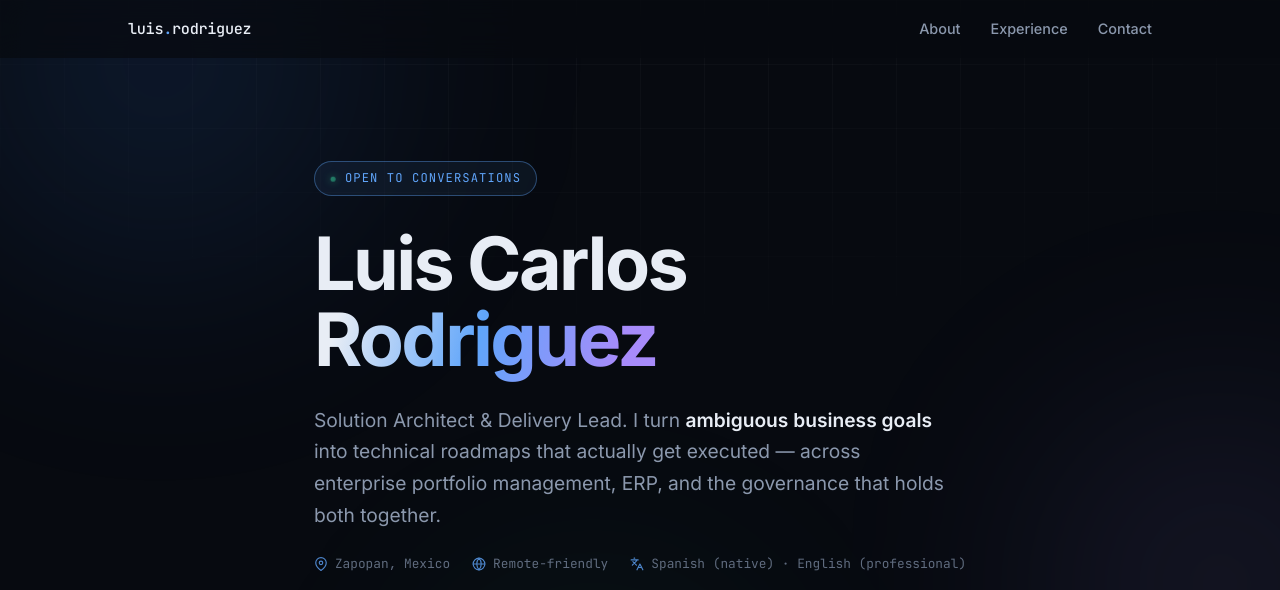
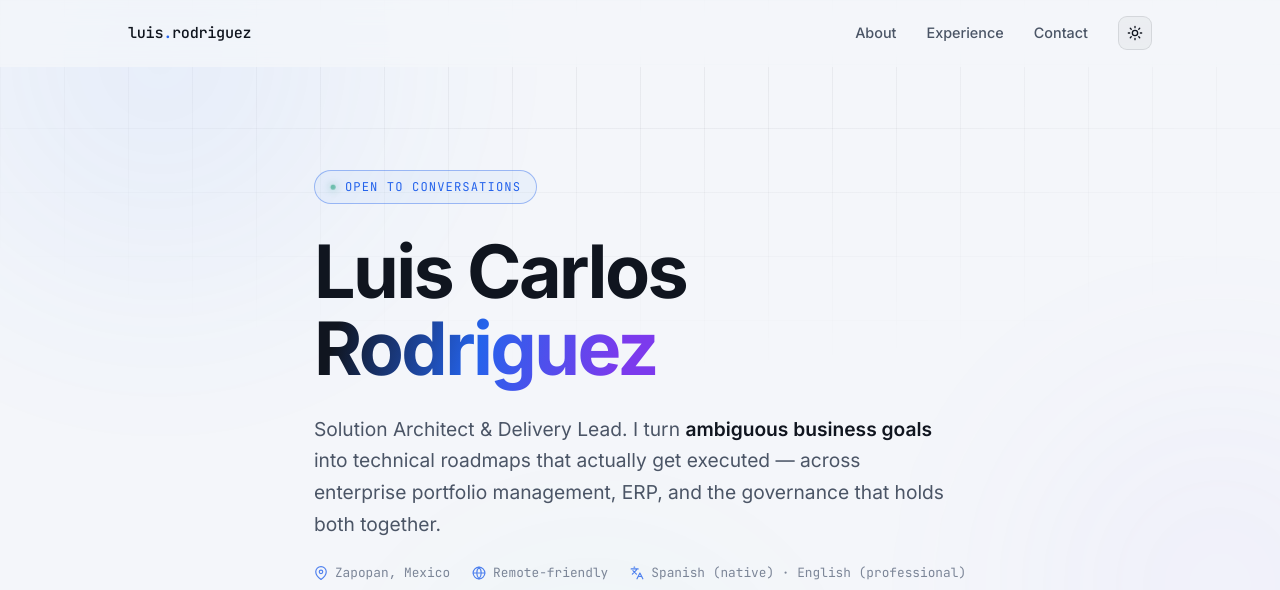
Before and after one commit to Luiscarlord/luiscarlosrodriguez-site, a plain HTML site: page index.html in a window 1280 px wide. Shown: the top 590 px of the page. Drawn offline with Linux system fonts and the light colour scheme; a script that the page names is missing.

Commit message:
Add light/dark theme toggle, hero cursor animation, and print stylesheet

```diff
--- a/index.html
+++ b/index.html
@@ -85,6 +85,28 @@
   --accent-3:#34d399;
   --radius:14px;
   --max:1080px;
+  --hdr-bg:rgba(7,10,16,.72);
+  --hdr-bg-scrolled:rgba(7,10,16,.9);
+  --grid-line:rgba(255,255,255,.028);
+  --glow-opacity:.5;
+}
+
+[data-theme="light"]{
+  --bg:#f4f6fa;
+  --bg-2:#ffffff;
+  --surface:rgba(10,15,25,.035);
+  --border:rgba(10,15,25,.1);
+  --border-lit:rgba(37,99,235,.4);
+  --text:#10151f;
+  --muted:#4b5566;
+  --dim:#7c8698;
+  --accent:#2563eb;
+  --accent-2:#7c3aed;
+  --accent-3:#059669;
+  --hdr-bg:rgba(244,246,250,.78);
+  --hdr-bg-scrolled:rgba(244,246,250,.94);
+  --grid-line:rgba(10,15,25,.05);
+  --glow-opacity:.3;
 }
 
 *{box-sizing:border-box;margin:0;padding:0}
@@ -98,19 +120,21 @@ body{
   line-height:1.65;
   -webkit-font-smoothing:antialiased;
   overflow-x:hidden;
+  transition:background .3s ease,color .3s ease;
 }
 
 /* ---------- ambient background ---------- */
 .bg-wrap{position:fixed;inset:0;z-index:-2;pointer-events:none;overflow:hidden}
-.glow{position:absolute;border-radius:50%;filter:blur(110px);opacity:.5}
+.glow{position:absolute;border-radius:50%;filter:blur(110px);opacity:var(--glow-opacity);transition:opacity .3s ease}
 .glow.a{width:640px;height:640px;top:-260px;left:-160px;background:radial-gradient(circle,rgba(59,130,246,.36),transparent 68%)}
 .glow.b{width:560px;height:560px;top:38%;right:-220px;background:radial-gradient(circle,rgba(167,139,250,.28),transparent 68%)}
 .glow.c{width:520px;height:520px;bottom:-200px;left:26%;background:radial-gradient(circle,rgba(52,211,153,.16),transparent 68%)}
 .grid-bg{
   position:fixed;inset:0;z-index:-1;pointer-events:none;
-  background-image:linear-gradient(rgba(255,255,255,.028) 1px,transparent 1px),
-                   linear-gradient(90deg,rgba(255,255,255,.028) 1px,transparent 1px);
+  background-image:linear-gradient(var(--grid-line) 1px,transparent 1px),
+                   linear-gradient(90deg,var(--grid-line) 1px,transparent 1px);
   background-size:64px 64px;
+  transition:background-image .3s ease;
   mask-image:radial-gradient(ellipse 90% 60% at 50% 0%,#000 20%,transparent 78%);
   -webkit-mask-image:radial-gradient(ellipse 90% 60% at 50% 0%,#000 20%,transparent 78%);
 }
@@ -123,11 +147,23 @@ section{padding:96px 0;position:relative}
 header{
   position:sticky;top:0;z-index:50;
   backdrop-filter:blur(14px);-webkit-backdrop-filter:blur(14px);
-  background:rgba(7,10,16,.72);
+  background:var(--hdr-bg);
   border-bottom:1px solid transparent;
   transition:border-color .3s ease, background .3s ease;
 }
-header.scrolled{border-bottom-color:var(--border);background:rgba(7,10,16,.9)}
+header.scrolled{border-bottom-color:var(--border);background:var(--hdr-bg-scrolled)}
+
+.theme-toggle{
+  display:inline-flex;align-items:center;justify-content:center;
+  width:34px;height:34px;border-radius:9px;border:1px solid var(--border);
+  background:var(--surface);color:var(--text);cursor:pointer;
+  transition:all .22s ease;flex-shrink:0;
+}
+.theme-toggle:hover{border-color:var(--border-lit);background:rgba(96,165,250,.09)}
+.theme-toggle svg{width:16px;height:16px}
+.theme-toggle .icon-sun{display:none}
+[data-theme="light"] .theme-toggle .icon-moon{display:none}
+[data-theme="light"] .theme-toggle .icon-sun{display:block}
 nav{max-width:var(--max);margin:0 auto;padding:16px 28px;display:flex;align-items:center;justify-content:space-between;gap:20px}
 .brand{
   font-family:'JetBrains Mono',monospace;font-weight:500;font-size:.95rem;
@@ -169,6 +205,16 @@ h1 .grad{
   -webkit-background-clip:text;background-clip:text;
   -webkit-text-fill-color:transparent;color:transparent;
 }
+[data-theme="light"] h1 .grad{
+  background:linear-gradient(105deg,#10151f 8%,var(--accent) 48%,var(--accent-2) 88%);
+  -webkit-background-clip:text;background-clip:text;
+}
+.cursor{
+  display:inline-block;width:.5ch;margin-left:6px;color:var(--accent);
+  font-family:'JetBrains Mono',monospace;
+  animation:blink 1.1s step-end infinite;
+}
+@keyframes blink{0%,49%{opacity:1}50%,100%{opacity:0}}
 .lede{font-size:clamp(1.02rem,2.1vw,1.2rem);color:var(--muted);max-width:640px;margin-bottom:22px}
 .lede strong{color:var(--text);font-weight:550}
 .meta-row{
@@ -292,10 +338,22 @@ footer{border-top:1px solid var(--border);padding:26px 0}
   .reveal{opacity:1;transform:none;transition:none}
   html{scroll-behavior:auto}
   .dot{animation:none}
+  .cursor{animation:none;opacity:.6}
 }
 
 ::selection{background:rgba(96,165,250,.3);color:#fff}
 :focus-visible{outline:2px solid var(--accent);outline-offset:3px;border-radius:6px}
+
+@media print{
+  .bg-wrap,.grid-bg,header,.cta-row,.theme-toggle,.cursor{display:none!important}
+  body{background:#fff;color:#000}
+  .reveal{opacity:1!important;transform:none!important}
+  a{color:#000!important;text-decoration:underline}
+  section{padding:20px 0}
+  h1 .grad{-webkit-text-fill-color:#000!important;color:#000!important;background:none!important}
+  .panel,.job-card,.ccard{border-color:#ccc!important;background:none!important;box-shadow:none!important}
+  .tag,.tag.alt,.tag.alt2{background:none!important;border-color:#999!important;color:#000!important}
+}
 </style>
 </head>
 <body>
@@ -314,6 +372,10 @@ footer{border-top:1px solid var(--border);padding:26px 0}
       <a href="#about">About</a>
       <a href="#experience">Experience</a>
       <a href="#contact" data-optional>Contact</a>
+      <button id="theme-toggle" class="theme-toggle" type="button" aria-label="Toggle color theme">
+        <svg class="icon-moon" viewBox="0 0 24 24" fill="none" stroke="currentColor" stroke-width="2" stroke-linecap="round" stroke-linejoin="round"><path d="M21 12.79A9 9 0 1 1 11.21 3 7 7 0 0 0 21 12.79Z"/></svg>
+        <svg class="icon-sun" viewBox="0 0 24 24" fill="none" stroke="currentColor" stroke-width="2" stroke-linecap="round" stroke-linejoin="round"><circle cx="12" cy="12" r="4"/><path d="M12 2v2M12 20v2M4.93 4.93l1.41 1.41M17.66 17.66l1.41 1.41M2 12h2M20 12h2M4.93 19.07l1.41-1.41M17.66 6.34l1.41-1.41"/></svg>
+      </button>
     </div>
   </nav>
 </header>
@@ -325,7 +387,7 @@ footer{border-top:1px solid var(--border);padding:26px 0}
     <div class="wrap">
       <div class="eyebrow reveal"><span class="dot"></span> Open to conversations</div>
 
-      <h1 class="reveal">Luis Carlos<br><span class="grad">Rodriguez</span></h1>
+      <h1 class="reveal">Luis Carlos<br><span class="grad">Rodriguez</span><span class="cursor" aria-hidden="true">_</span></h1>
 
       <p class="lede reveal">
         Solution Architect &amp; Delivery Lead. I turn <strong>ambiguous business goals</strong>
@@ -561,6 +623,23 @@ footer{border-top:1px solid var(--border);padding:26px 0}
 </footer>
 
 <script>
+// theme init (light/dark toggle, persisted)
+(function(){
+  const root = document.documentElement;
+  const stored = localStorage.getItem('theme');
+  const prefersLight = window.matchMedia('(prefers-color-scheme: light)').matches;
+  const initial = stored || (prefersLight ? 'light' : 'dark');
+  if (initial === 'light') root.setAttribute('data-theme', 'light');
+  const themeBtn = document.getElementById('theme-toggle');
+  if (themeBtn) {
+    themeBtn.addEventListener('click', () => {
+      const isLight = root.getAttribute('data-theme') === 'light';
+      if (isLight) { root.removeAttribute('data-theme'); localStorage.setItem('theme', 'dark'); }
+      else { root.setAttribute('data-theme', 'light'); localStorage.setItem('theme', 'light'); }
+    });
+  }
+})();
+
 document.getElementById('yr').textContent = new Date().getFullYear();
 
 // sticky header border
```
